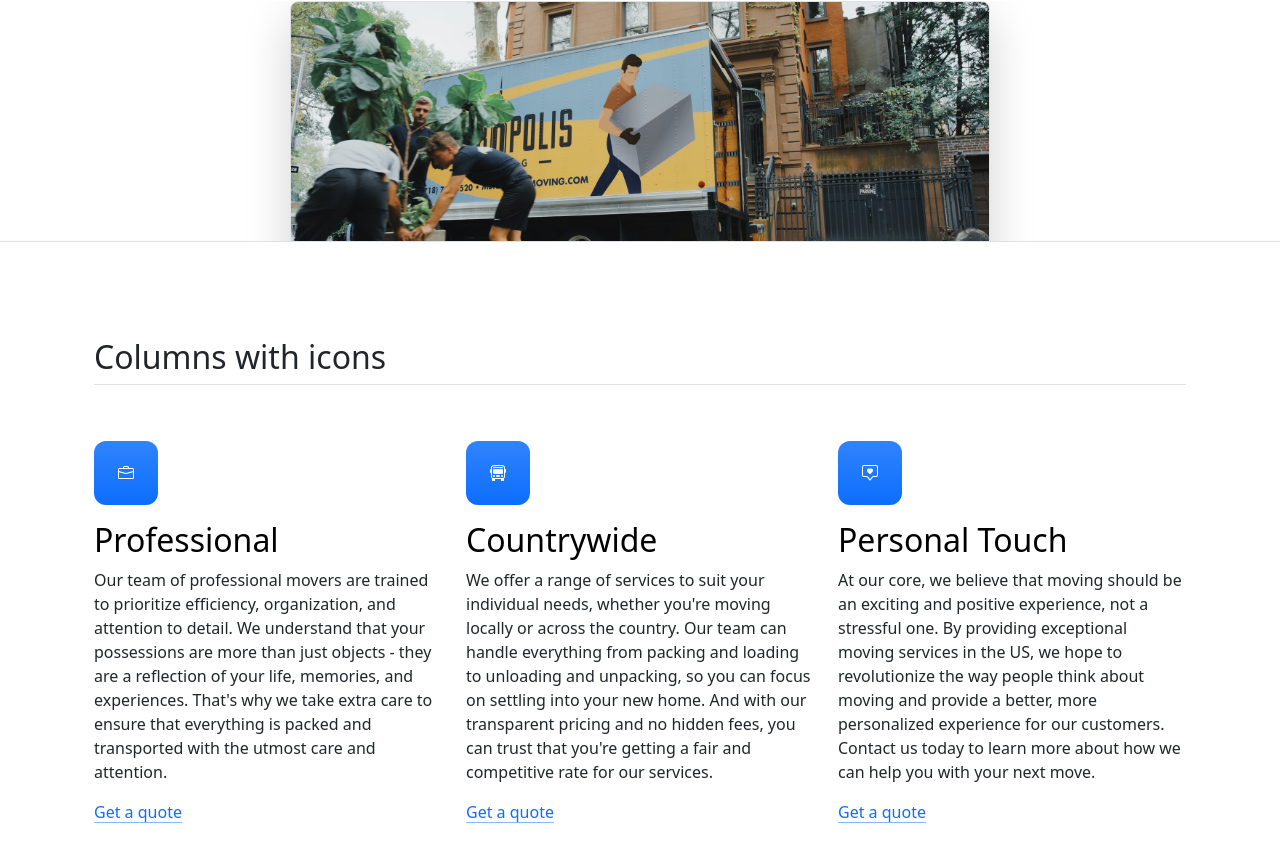
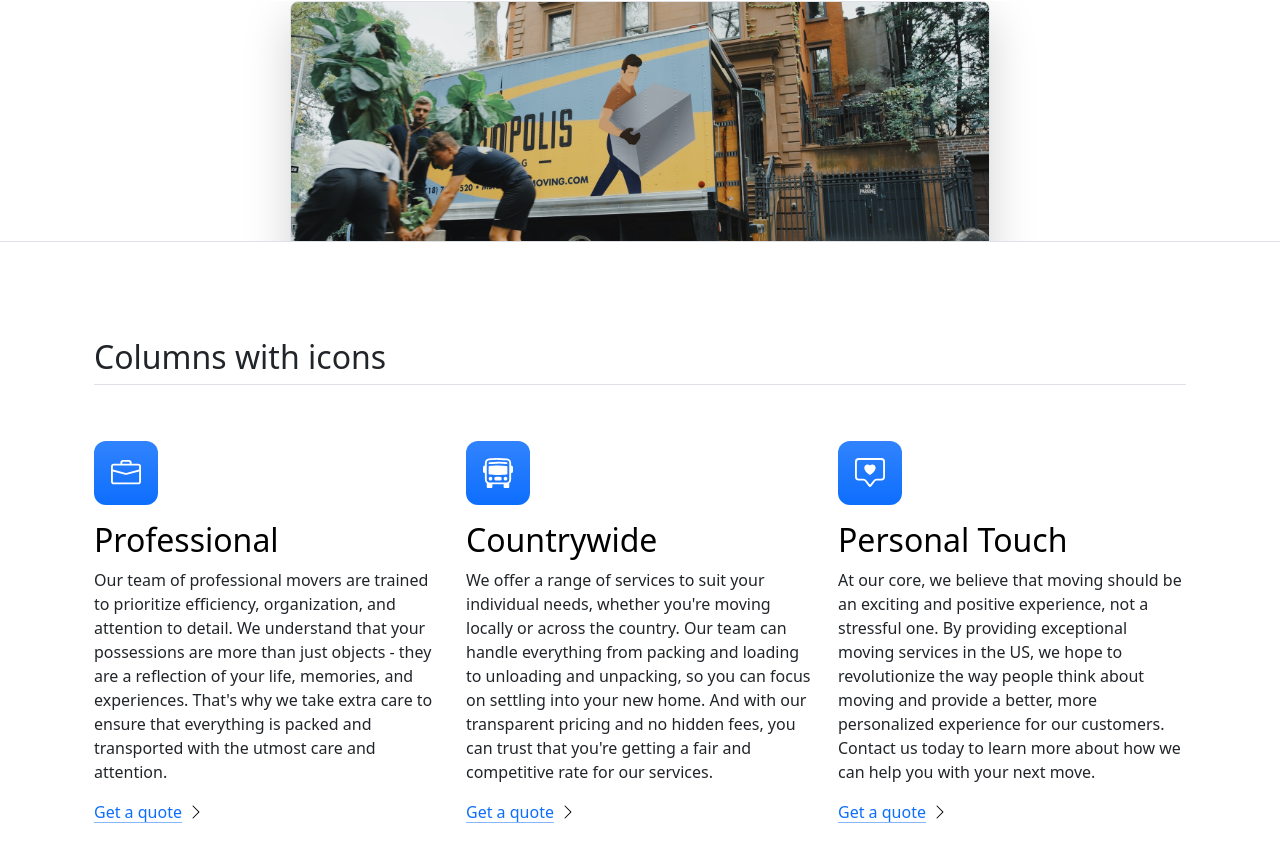
Before and after one commit to SanuthMandepa/Bootstrap-webpage, a plain HTML site: page index.html in a window 1280 px wide. Shown: the part 498-1360 px from the top of the page. Drawn offline with nearby package versions, Linux system fonts and the light colour scheme.

Commit message:
added chevron right svg img

```diff
--- a/index.html
+++ b/index.html
@@ -71,35 +71,35 @@
     <div class="row g-4 py-5 row-cols-1 row-cols-lg-3">
       <div class="feature col">
         <div class="feature-icon d-inline-flex align-items-center justify-content-center text-bg-primary bg-gradient fs-2 mb-3">
-          <img src="./briefcase.svg" alt="briefcase">
+          <img src="./briefcase.svg" alt="briefcase" height="30px">
         </div>
         <h3 class="fs-2 text-body-emphasis">Professional</h3>
         <p>Our team of professional movers are trained to prioritize efficiency, organization, and attention to detail. We understand that your possessions are more than just objects - they are a reflection of your life, memories, and experiences. That's why we take extra care to ensure that everything is packed and transported with the utmost care and attention.</p>
         <a href="#" class="icon-link">
           Get a quote
-          <svg class="bi"><use xlink:href="#chevron-right"></use></svg>
+          <img src="./chevron-right.svg" alt="chevron-right.svg">
         </a>
       </div>
       <div class="feature col">
         <div class="feature-icon d-inline-flex align-items-center justify-content-center text-bg-primary bg-gradient fs-2 mb-3">
-          <img src="./bus-front.svg" alt="bus">
+          <img src="./bus-front.svg" alt="bus" height="30px">
         </div>
         <h3 class="fs-2 text-body-emphasis">Countrywide</h3>
         <p>We offer a range of services to suit your individual needs, whether you're moving locally or across the country. Our team can handle everything from packing and loading to unloading and unpacking, so you can focus on settling into your new home. And with our transparent pricing and no hidden fees, you can trust that you're getting a fair and competitive rate for our services.</p>
         <a href="#" class="icon-link">
           Get a quote
-          <svg class="bi"><use xlink:href="#chevron-right"></use></svg>
+          <img src="./chevron-right.svg" alt="chevron-right.svg">
         </a>
       </div>
       <div class="feature col">
         <div class="feature-icon d-inline-flex align-items-center justify-content-center text-bg-primary bg-gradient fs-2 mb-3">
-          <img src="./chat-square-heart.svg" alt="chat">
+          <img src="./chat-square-heart.svg" alt="chat" height="30px">
         </div>
         <h3 class="fs-2 text-body-emphasis">Personal Touch</h3>
         <p>At our core, we believe that moving should be an exciting and positive experience, not a stressful one. By providing exceptional moving services in the US, we hope to revolutionize the way people think about moving and provide a better, more personalized experience for our customers. Contact us today to learn more about how we can help you with your next move.</p>
         <a href="#" class="icon-link">
           Get a quote
-          <svg class="bi"><use xlink:href="#chevron-right"></use></svg>
+          <img src="./chevron-right.svg" alt="chevron-right.svg">
         </a>
       </div>
     </div>
```
